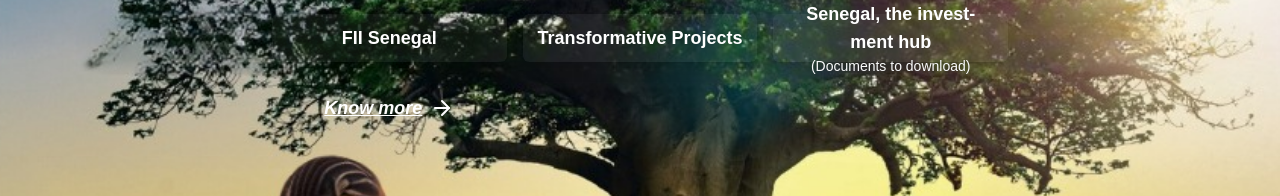
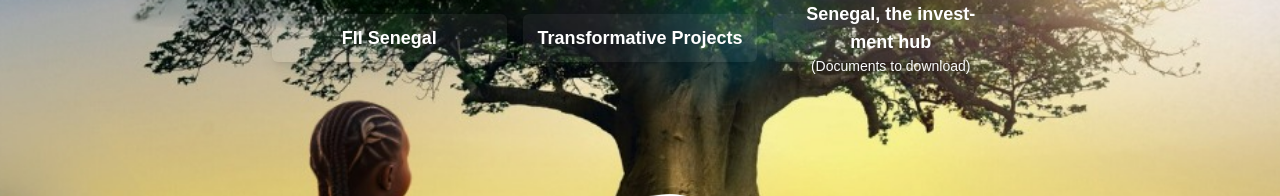
Before and after one commit to abd-sultan/sn2050-portal, a Next.js app: page /en in a window 1280 px wide. Shown: the part 475-671 px from the top of the page. Built offline with nearby package versions, Linux system fonts and the light colour scheme; no server answers; a web font is replaced by a local one.

Commit message:
add fiis link

```diff
--- a/src/app/[locale]/page.tsx
+++ b/src/app/[locale]/page.tsx
@@ -1,8 +1,6 @@
 'use client';
 
-import { ArrowRightIcon } from 'lucide-react';
 import Image from 'next/image';
-import Link from 'next/link';
 import { useRouter } from 'next/navigation';
 import { useLocale, useTranslations } from 'next-intl';
 import * as React from 'react';
@@ -89,17 +87,11 @@ export default function HomePage() {
         <div className='mt-6 grid grid-cols-1 sm:grid-cols-2 md:grid-cols-3 gap-3 sm:gap-4 w-full max-w-4xl bg-transparent'>
           <div className='flex flex-col items-center justify-center w-full gap-2'>
             <Button
-              onClick={() => handleDocumentClick('/fiis')}
+              onClick={() => router.push('https://fiisenegal.sn/')}
               className='bg-white/5 hover:bg-black/50 w-full text-white font-bold py-4 sm:py-6 text-base sm:text-lg font-exo2 shadow-lg rounded-md transition-all duration-200'
             >
               {t('fiis')}
             </Button>
-            <Link
-              href='https://fiisenegal.sn/'
-              className='italic text-white text-center font-bold py-4 sm:py-6 text-base sm:text-lg font-exo2 underline flex items-center gap-2'
-            >
-              {t('knowMore')} <ArrowRightIcon />
-            </Link>
           </div>
 
           <Button
```
